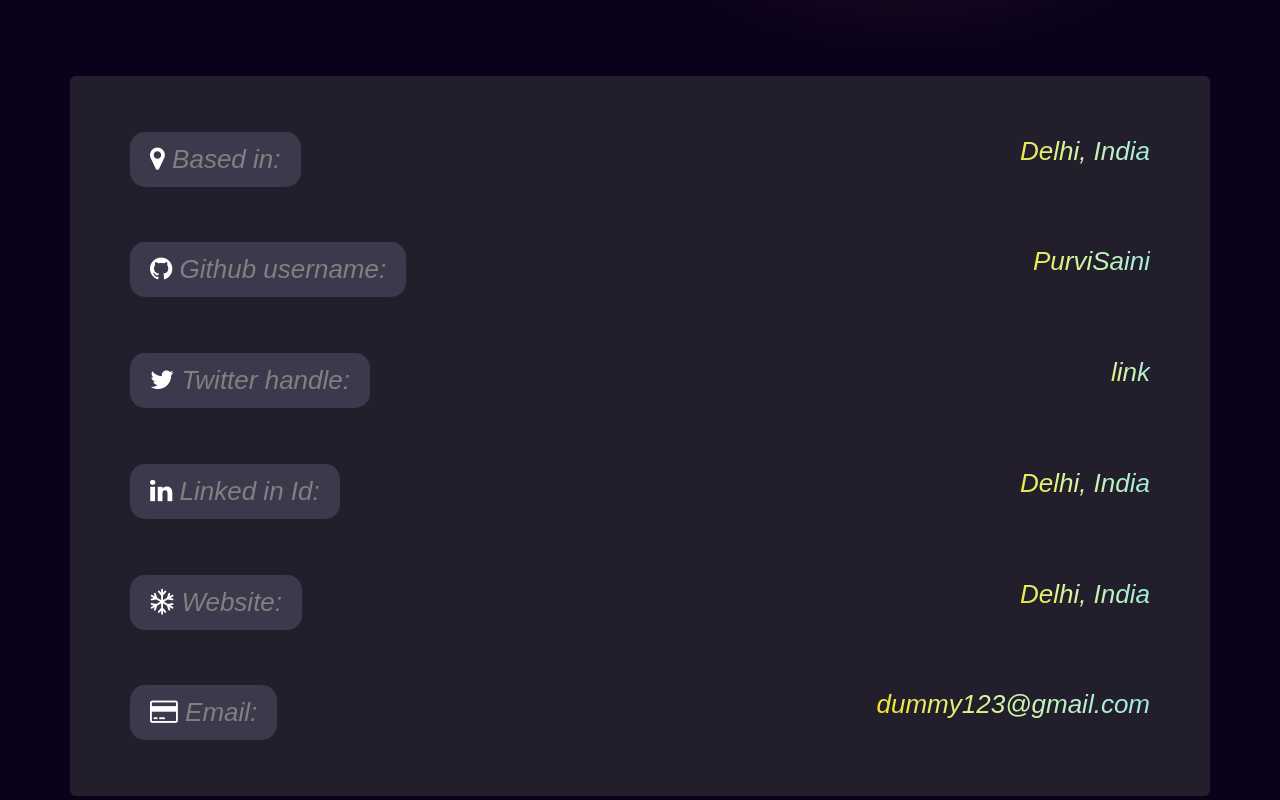
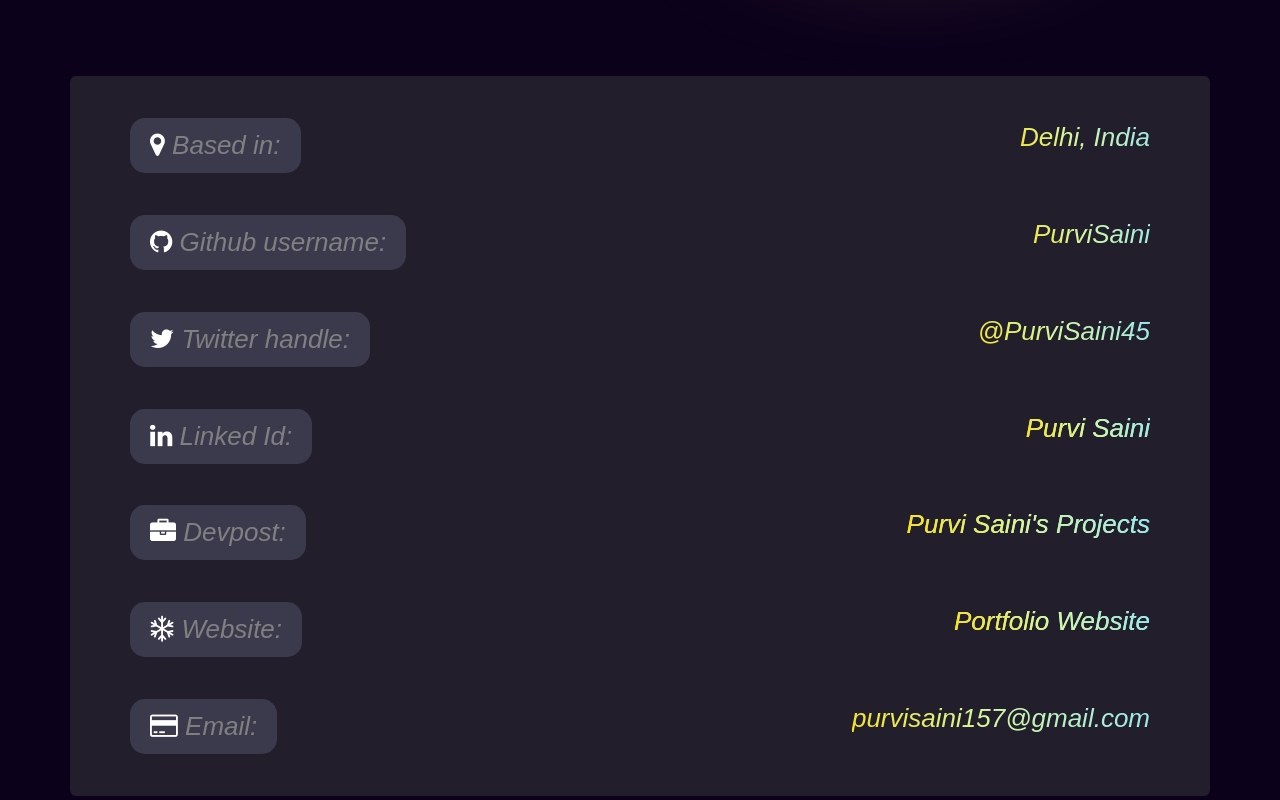
Before and after one commit to PurviSaini/purvi-saini, a React (Create React App) app: page / in a window 1280 px wide. Shown: the part 720-1520 px from the top of the page. Built offline with nearby package versions, Linux system fonts and the light colour scheme.

Commit message:
Filled Contact information

```diff
--- a/src/Components/Contact.css
+++ b/src/Components/Contact.css
@@ -3,12 +3,18 @@
     font-style: italic;
 
 }
-.description{
+.description,.contact-links{
 background: rgb(251,224,21);
 background: linear-gradient(50deg, rgba(251,224,21,1) 0%, rgba(211,247,161,1) 48%, rgba(153,233,237,1) 97%);
 -webkit-text-fill-color: transparent;
 -webkit-background-clip: text;
 
+}
+.description:hover,.contact-links:hover{
+background: linear-gradient(50deg,  rgba(153,233,237,1) 0%,rgba(211,247,161,1) 48%,rgba(251,224,21,1) 97%);
+-webkit-text-fill-color: transparent;
+-webkit-background-clip: text;
+font-weight: bolder;
 }
 
 .social{
@@ -18,7 +24,7 @@
     color: gray;
 }
 .social:hover{
-    border: 1px rgb(52, 225, 248) solid;
+    border: 1px rgb(52, 225, 248) dotted;
 }
 i{
     background-color: #3B3A4D;
--- a/src/Components/Contact.js
+++ b/src/Components/Contact.js
@@ -15,22 +15,28 @@
 
             <div className="container-fluid  d-flex justify-content-between wrapper">
                 <div className="social"><i className="fa fa-twitter" /> Twitter handle: </div>
-                <div className="description">link</div>
+                <div className="description">@PurviSaini45</div>
             </div>
 
             <div className="container-fluid  d-flex justify-content-between wrapper">
-                <div className="social"><i className="fa fa-linkedin" /> Linked in Id: </div>
-                <div className="description">Delhi, India</div>
+                <div className="social"><i className="fa fa-linkedin" />  Linked Id: </div>
+                <div className="description"><a href="https://www.linkedin.com/in/purvi-saini-a30a23246" className="contact-links">Purvi Saini</a></div>
+            </div>
+
+
+            <div className="container-fluid  d-flex justify-content-between wrapper">
+                <div className="social"><i className="fa fa-briefcase" />  Devpost: </div>
+                <div className="description"><a href="https://devpost.com/purvisaini157" className="contact-links">Purvi Saini's Projects</a></div>
             </div>
 
             <div className="container-fluid  d-flex justify-content-between wrapper">
                 <div className="social"><i className="fa fa-snowflake-o" /> Website: </div>
-                <div className="description">Delhi, India</div>
+                <div className="description"><a href="#" className="contact-links">Portfolio Website</a></div>
             </div>
 
             <div className="container-fluid  d-flex justify-content-between wrapper">
                 <div className="social"><i className="fa fa-credit-card" /> Email: </div>
-                <div className="description">dummy123@gmail.com</div>
+                <div className="description">purvisaini157@gmail.com</div>
             </div>
 
         </div>
```
